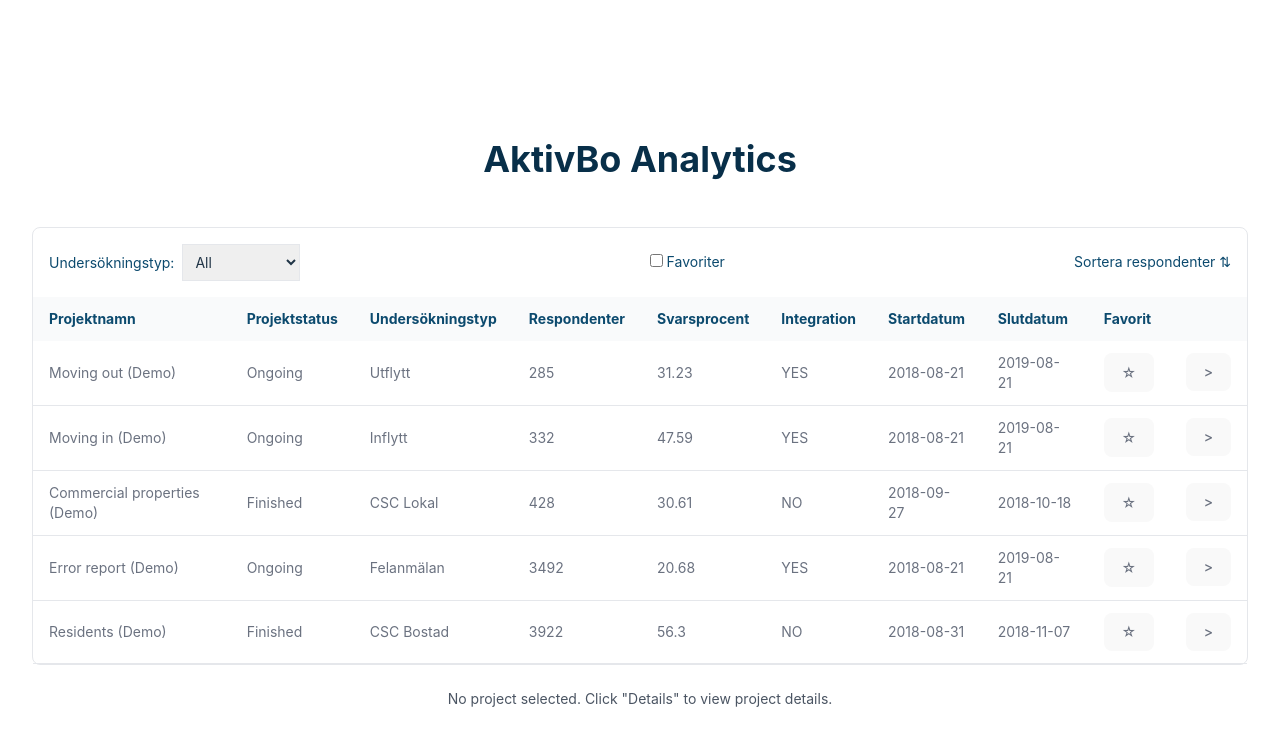
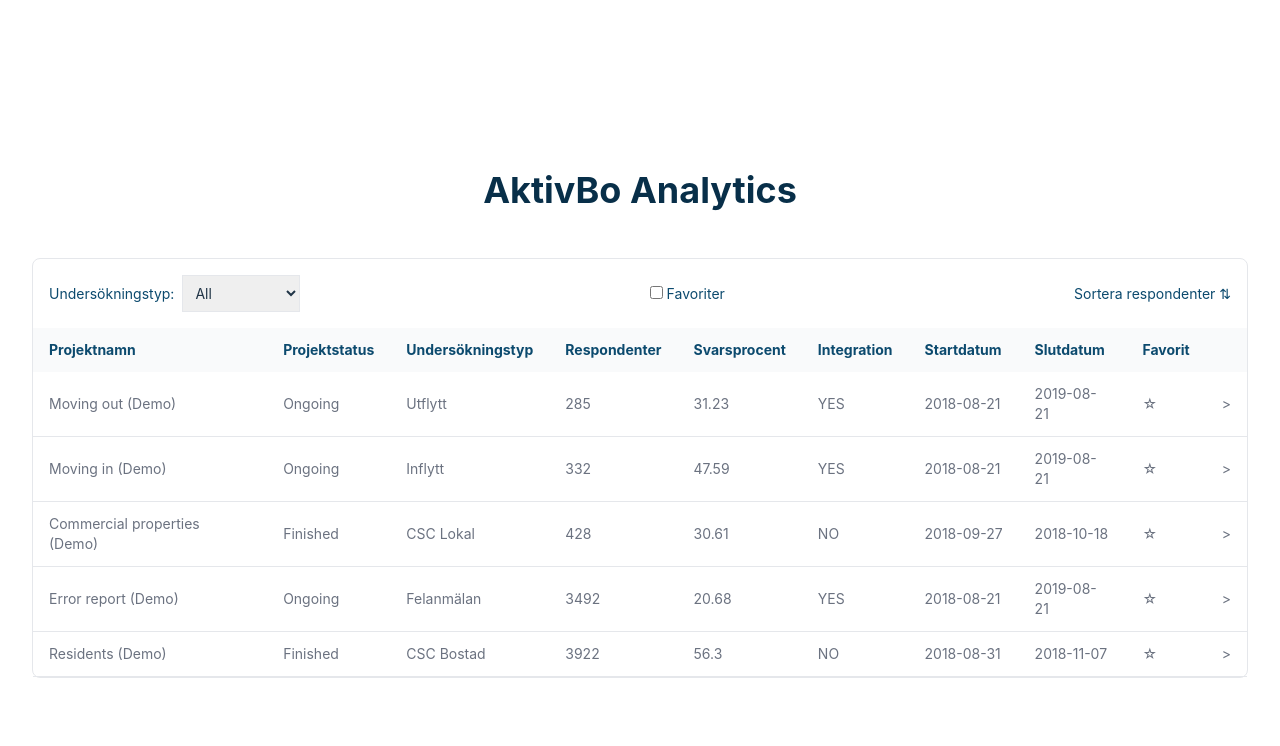
Before and after one commit to NikeSpengler/vueTest, a Vue app in the folder vue-test/: page / in a window 1280 px wide. Shown: the top 746 px of the page. Built offline with nearby package versions, Linux system fonts and the light colour scheme.

Commit message:
Added styling

```diff
--- a/vue-test/src/App.vue
+++ b/vue-test/src/App.vue
@@ -14,7 +14,7 @@
 <template>
   <div>
     <ProductList :items="items" @showDetails="handleShowDetails" />
-    <ProductCardModal :selectedItem="selectedItem" />
+    <ProductCard :selectedItem="selectedItem" />
   </div>
 </template>
 
@@ -22,8 +22,8 @@
 import { ref } from 'vue';
 // import TableView from './components/TableView.vue'
 import ProductList from './components/ProductList.vue';
-import ProductCardModal from './components/ProductCardModal.vue';
-// import CardView from './components/CardView.vue';
+// import ProductCardModal from './components/ProductCardModal.vue';
+import ProductCard from './components/ProductCard.vue';
 import projects from './aktivbo.json'; // Example JSON file
 
 const items = ref(projects);
--- a/vue-test/src/components/CardView.vue
+++ /dev/null
@@ -1,75 +0,0 @@
-<template>
-    <div v-if="selectedItem" class="fixed inset-0 bg-black bg-opacity-50 flex justify-center items-center" @click="closeModal">
-      <div class="bg-white p-6 rounded-lg shadow-lg max-w-sm relative" @click.stop>
-        <!-- Close Button -->
-        <button class="absolute top-2 right-2 text-gray-500 hover:text-gray-700 text-lg" @click="closeModal">
-          &times;
-        </button>
-
-        <!-- Modal Content -->
-        <h2 class="text-xl font-semibold mb-2">{{ selectedItem.survey_type }}</h2>
-        <p class="text-xl font-semibold text-gray-700 mb-2"> {{ selectedItem.answer_rate_latest }} %</p>
-        <p class="text-gray-700 mb-2">Svarsprocent: {{ selectedItem.answer_rate_latest }}</p>
-        <p class="text-gray-700">Antal respondenter: {{ selectedItem.respondent_count }}</p>
-      </div>
-    </div>
-    <div v-else class="text-gray-600 mt-6">
-      <p>No project selected. Click "Details" to view project details.</p>
-    </div>
-  </template>
-
-  <script setup>
-  import { defineEmits, defineProps } from 'vue';
-
-  // Define props for the selected item
-  const props = defineProps({
-    selectedItem: Object
-  });
-
-  // Define emits to communicate with the parent component
-  const emit = defineEmits(['close']);
-
-  // Function to close the modal
-  const closeModal = () => {
-    emit('close');
-  };
-  </script>
-
-  <style scoped>
-  /* Ensure the modal is on top of other content */
-  .fixed {
-    z-index: 1000; /* High z-index to ensure it's above other content */
-  }
-
-  /* Optional: Center the modal and add a max-width */
-  .max-w-sm {
-    max-width: 500px; /* Adjust based on your design */
-  }
-
-  /* Close button styling */
-  .text-lg {
-    font-size: 1.25rem; /* Size of the close button */
-  }
-  </style>
-
-
-
-<!-- <template>
-    <div v-if="selectedItem" class="max-w-sm rounded overflow-hidden shadow-lg bg-white p-4 mt-6">
-      <h2 class="text-xl font-semibold mb-2">{{ selectedItem.survey_type }}</h2>
-      <p class="text-gray-700 mb-2">Svarsprocent: {{ selectedItem.answer_rate_latest}}</p>
-      <p class="text-gray-700">Antalespondents: {{ selectedItem.respondent_count }}</p>
-    </div>
-    <div v-else class="text-gray-600 mt-6">
-      <p>No project selected. Click "Details" to view project details.</p>
-    </div>
-  </template>
-
-  <script setup>
-  import { defineProps } from 'vue';
-
-  // Define props for the selected item
-  const props = defineProps({
-    selectedItem: Object
-  });
-  </script> -->
--- /dev/null
+++ b/vue-test/src/components/ProductCard.vue
@@ -0,0 +1,53 @@
+<template>
+    <div v-if="selectedItem" class="fixed inset-0 bg-black bg-opacity-50 flex justify-center items-center" @click="closeModal">
+      <div class="bg-white p-6 rounded-lg shadow-lg max-w-sm relative" @click.stop>
+        <!-- Close Button -->
+        <span class="absolute top-2 right-2 text-black hover:text-gray-500 text-lg pr-2" @click="closeModal">
+          &times;
+        </span>
+
+        <!-- Modal Content -->
+        <h2 class="text-sky-900 pt-10 text-3xl font-semibold mb-2">{{ selectedItem.survey_type }}</h2>
+        <h1 class="t text-sky-900 mb-2 py-6"> {{ selectedItem.answer_rate_latest }} %</h1>
+        <div class="flex items-center justify-between pb-10">
+          <p class="text-gray-700 px-10">Svarsprocent: {{ selectedItem.answer_rate_latest }}</p>
+          <p class="text-gray-700 pr-10">Antal respondenter: {{ selectedItem.respondent_count }}</p>
+        </div>
+
+      </div>
+    </div>
+  </template>
+
+  <script setup>
+  import { defineEmits, defineProps } from 'vue';
+
+  // Define props for the selected item
+  const props = defineProps({
+    selectedItem: Object
+  });
+
+  // Define emits to communicate with the parent component
+  const emit = defineEmits(['close']);
+
+  // Function to close the modal
+  const closeModal = () => {
+    emit('close');
+  };
+  </script>
+
+  <style scoped>
+  /* Ensure the modal is on top of other content */
+  .fixed {
+    z-index: 1000; /* High z-index to ensure it's above other content */
+  }
+
+  /* Optional: Center the modal and add a max-width */
+  .max-w-sm {
+    max-width: 500px; /* Adjust based on your design */
+  }
+
+  /* Close button styling */
+  .text-lg {
+    font-size: 1.25rem; /* Size of the close button */
+  }
+  </style>
--- a/vue-test/src/components/ProductCardModal.vue
+++ b/vue-test/src/components/ProductCardModal.vue
@@ -1,19 +1,18 @@
 <template>
   <div v-if="isVisible" class="fixed inset-0 bg-black bg-opacity-50 flex justify-center items-center z-50">
-    <div class="bg-white p-6 rounded-lg shadow-lg max-w-lg w-full">
-      <button class="absolute top-2 right-2 text-gray-500 hover:text-gray-700" @click="$emit('close')">✕</button>
+    <div class="bg-white p-6 rounded-lg shadow-lg max-w-lg">
+      <!-- Close Button -->
+      <span class="absolute top-2 right-2 text-white hover:text-gray-50" @click="$emit('close')">✕</span>
+
+      <!-- Card/ Modal Content -->
       <h2 class="text-sky-900 pt-10 text-3xl font-semibold mb-2">{{ selectedItem.survey_type }}</h2>
       <h1 class=" text-sky-900 mb-2 py-6">{{ selectedItem.answer_rate_latest }} % </h1>
       <div class="flex items-center justify-between p-4 pb-10">
         <p class="text-gray-700 mb-2">Svarsprocent: {{ selectedItem.answer_rate_latest }}</p>
         <p class="text-gray-700">Antal respondenter: {{ selectedItem.respondent_count }}</p>
       </div>
-
     </div>
   </div>
-  <div v-else class="text-gray-600 text-sm mt-6">
-      <p>No project selected. Click "Details" to view project details.</p>
-    </div>
 </template>
 
 <script setup>
--- a/vue-test/src/components/ProductList.vue
+++ b/vue-test/src/components/ProductList.vue
@@ -65,20 +65,20 @@
                 <td class="px-4 py-3 font-small text-grey-900">{{ project.integration }} </td>
                 <td class="px-4 py-3 font-small text-grey-900">{{ project.date_start }} </td>
                 <td class="px-4 py-3 font-small text-grey-900">{{ project.date_end }} </td>
-                <td class="px-4 py-3 font-small text-grey-900">
-                <button @click.stop="toggleFavorite(project.project_id)">
+                <td class="px-4 py-3 font-small text-grey-900 hover:text-grey-100 hover:cursor-pointer">
+                <span @click.stop="toggleFavorite(project.project_id)">
                     {{ favoriteProjects.has(project.project_id) ? '★' : '☆' }}
-                </button>
+                </span>
                 </td>
-                <td class="px-4 py-3 flex items-center justify-end">
-                <button @click="viewDetails(project)">></button>
+                <td class="px-4 py-3 font-small text-grey-900 hover:text-grey-100 hover:cursor-pointer">
+                <span @click="viewDetails(project)">></span>
                 </td>
             </tr>
             </tbody>
         </table>
 
         <!-- Modal -->
-        <ProductCardModal
+        <ProductCard
             v-if="selectedProject"
             :selectedItem="selectedProject"
             :isVisible="!!selectedProject"
@@ -91,7 +91,8 @@
 
   <script setup>
   import { ref, onMounted, computed } from 'vue';
-  import ProductCardModal from './ProductCardModal.vue'; // Import the CardView component
+//   import ProductCardModal from './ProductCardModal.vue'; // Import the CardView component
+import ProductCard from './ProductCard.vue';
 
   // Reactive variables for the data, filter, and sort state
   const projects = ref([]);
--- a/vue-test/src/components/TableView.vue
+++ b/vue-test/src/components/TableView.vue
@@ -4,10 +4,10 @@
     <h1 class="text-2xl font-bold p-4">AktivBo</h1>
 
     <!-- Filter and Sort Controls -->
-    <div class="flex text-sm items-center justify-between p-4">
+    <div class="flex items-center justify-between p-4">
       <!-- Dropdown to filter by project type -->
       <div>
-        <label for="surveyType" class="mr-2 text-sm">Undersökningstyp:</label>
+        <label for="surveyType" class="mr-2">Undersökningstyp:</label>
         <select v-model="filterProjectType" id="surveyType" class="border p-2">
           <option value="all">All</option>
           <option value="Felanmälan">Felanmälan</option>
@@ -19,7 +19,7 @@
       </div>
 
       <!-- Checkbox to filter by favorites -->
-      <div class="ml-4 text-sm">
+      <div class="ml-4">
         <label>
           <input type="checkbox" v-model="showFavorites" />
           Show Favorites Only
@@ -27,7 +27,7 @@
       </div>
 
       <!-- Button to toggle sorting order by respondent count -->
-      <div class="ml-4 text-sm">
+      <div class="ml-4">
         <label @click="toggleSortOrder" style="cursor: pointer;">
           Sortering av respondenter
           <span v-if="sortOrder === 'asc'">⬆️</span>
@@ -37,7 +37,7 @@
     </div>
 
     <!-- Display filtered and sorted projects in a table -->
-    <table class="w-full text-sm text-left text-gray-700">
+    <table class="w-full text-sm text-left text-gray-500">
       <thead class="text-sm text-gray-700 bg-gray-50">
         <tr>
           <th class="px-4 py-3">Projektnamn</th>
@@ -76,7 +76,6 @@
       </tbody>
     </table>
   </div>
-
 
 </template>
 
```
